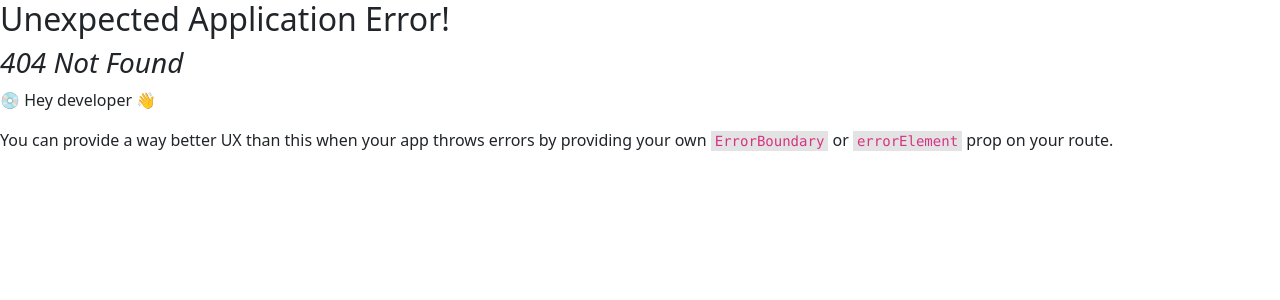
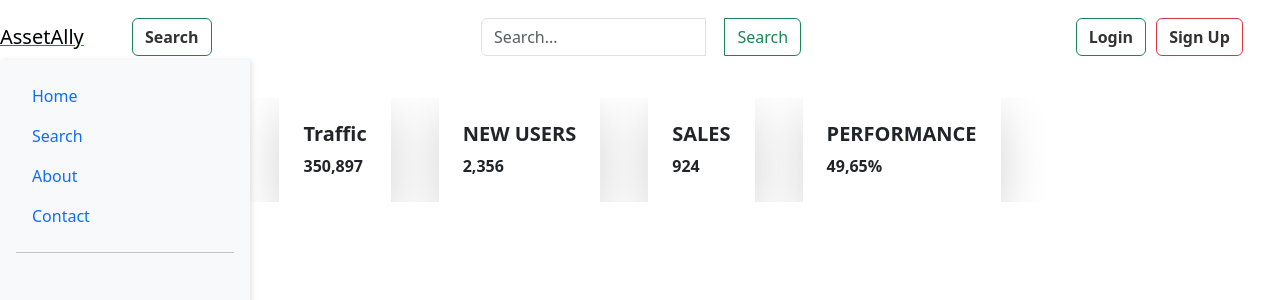
Before and after one commit to dhwanilTrojanpy/Finance-Dash, a React (Create React App) app: page /company/1 in a window 1280 px wide. Before the commit this address had no page. Shown: the top 300 px of the page. Built offline with nearby package versions, Linux system fonts and the light colour scheme; no server answers.

Commit message:
Create company Page. Bifurcate page into dashboard and sidebar component.add Get company API

```diff
--- a/src/App.js
+++ b/src/App.js
@@ -32,6 +32,7 @@ function App() {
         handleChange={(e) => dispatch(searchedInSearchBox(e.target.value))}
         handleClick={handleClick}
       />
+
       <Outlet />
     </>
   );
--- a/src/Components/Card.jsx
+++ b/src/Components/Card.jsx
@@ -14,9 +14,12 @@ const Card = ({
   removeFromPortfolio
 }) => (
   <tr>
-    <Link to={`/company/{ticker}`}>
-    <td>{stockName} ({ticker})</td>
-    </Link>
+
+    <td>
+      <Link to={`/company/${ticker}`}>
+        {stockName} ({ticker})
+      </Link>
+    </td>
     <td>{currency}</td>
     <td>{exchangeShortName}</td>
     <td>{stockExchange}</td>
--- /dev/null
+++ b/src/Components/Dashboard.jsx
@@ -0,0 +1,76 @@
+import React from 'react'
+
+function Dashboard() {
+  return (
+   <>
+   <div className="relative md:ml-64 bg-blueGray-100 w-full">
+        <div className="relative pt-20 pb-32 bg-lightBlue-500">
+          <div className="px-4 md:px-6 mx-auto w-full">
+            <div>
+              <div className="flex flex-wrap">
+                <div className="w-full lg:w-6/12 xl:w-3/12 px-4">
+                  <div className="relative flex flex-col min-w-0 break-words bg-white rounded-lg mb-6 xl:mb-0 shadow-lg">
+                    <div className="flex-auto p-4">
+                      <div className="flex flex-wrap">
+                        <div className="relative w-full pr-4 max-w-full flex-grow flex-1">
+                          <h5 className="text-blueGray-400 uppercase font-bold text-xs">
+                            Traffic
+                          </h5>
+                          <span className="font-bold text-xl">350,897</span>
+                        </div>
+                      </div>
+                    </div>
+                  </div>
+                </div>
+                <div className="w-full lg:w-6/12 xl:w-3/12 px-4">
+                  <div className="relative flex flex-col min-w-0 break-words bg-white rounded-lg mb-6 xl:mb-0 shadow-lg">
+                    <div className="flex-auto p-4">
+                      <div className="flex flex-wrap">
+                        <div className="relative w-full pr-4 max-w-full flex-grow flex-1">
+                          <h5 className="text-blueGray-400 uppercase font-bold text-xs">
+                            NEW USERS
+                          </h5>
+                          <span className="font-bold text-xl">2,356</span>
+                        </div>
+                      </div>
+                    </div>
+                  </div>
+                </div>
+                <div className="w-full lg:w-6/12 xl:w-3/12 px-4">
+                  <div className="relative flex flex-col min-w-0 break-words bg-white rounded-lg mb-6 xl:mb-0 shadow-lg">
+                    <div className="flex-auto p-4">
+                      <div className="flex flex-wrap">
+                        <div className="relative w-full pr-4 max-w-full flex-grow flex-1">
+                          <h5 className="text-blueGray-400 uppercase font-bold text-xs">
+                            SALES
+                          </h5>
+                          <span className="font-bold text-xl">924</span>
+                        </div>
+                      </div>
+                    </div>
+                  </div>
+                </div>
+                <div className="w-full lg:w-6/12 xl:w-3/12 px-4">
+                  <div className="relative flex flex-col min-w-0 break-words bg-white rounded-lg mb-6 xl:mb-0 shadow-lg">
+                    <div className="flex-auto p-4">
+                      <div className="flex flex-wrap">
+                        <div className="relative w-full pr-4 max-w-full flex-grow flex-1">
+                          <h5 className="text-blueGray-400 uppercase font-bold text-xs">
+                            PERFORMANCE
+                          </h5>
+                          <span className="font-bold text-xl">49,65%</span>
+                        </div>
+                      </div>
+                    </div>
+                  </div>
+                </div>
+              </div>
+            </div>
+          </div>
+        </div>
+      </div>
+   </>
+  )
+}
+
+export default Dashboard
--- a/src/Components/Navbar.jsx
+++ b/src/Components/Navbar.jsx
@@ -8,27 +8,16 @@ function Navbar({
     handleClick
 }) {
     return (
-        <nav className="navbar navbar-expand-lg navbar-light bg-custom mb-3">
+        <nav className="navbar navbar-expand-lg navbar-light bg-custom mb-4">
+            <Link to="/">
+                <a className="navbar-brand">AssetAlly</a>
+            </Link>
             <div className="container">
-                <Link to="/">
-                <a className="navbar-brand" href="#">AssetAlly</a>
-                </Link>
-                <button
-                    className="navbar-toggler"
-                    type="button"
-                    data-toggle="collapse"
-                    data-target="#navbarNav"
-                    aria-controls="navbarNav"
-                    aria-expanded="false"
-                    aria-label="Toggle navigation"
-                >
-                    <span className="navbar-toggler-icon"></span>
-                </button>
                 <div className="collapse navbar-collapse" id="navbarNav">
                     <ul className="navbar-nav mr-auto">
                         <li className="nav-item">
                             <Link to="/search">
-                            <div className="nav-item"  style={{ fontWeight: 'bold', color: '#333' }}>Search </div>
+                            <button className="nav-item btn btn-outline-success"  style={{ fontWeight: 'bold', color: '#333' }}>Search </button>
                             </Link>
                         </li>
                     </ul>
--- a/src/Components/Search.jsx
+++ b/src/Components/Search.jsx
@@ -19,7 +19,7 @@ const Search = ({
       style={{ marginRight: '10px' }}
     />
     <button
-      className="btn btn-outline-success my-2 my-sm-0"
+      className="btn btn-outline-success my-sm-0"
       type="button"
       onClick={handleClick}
       style={{ marginLeft: '8px' }}
--- /dev/null
+++ b/src/Components/Sidebar/Sidebar.css
@@ -0,0 +1,12 @@
+/* Add this to your CSS file */
+.sidebar {
+  height: calc(100vh - 56px); /* Adjust height to account for the navbar height */
+  position: fixed;
+  top: 60px; /* Set top to the height of the navbar */
+  left: 0;
+  overflow-y: auto;
+  width: 250px; /* Adjust the width as needed */
+  background-color: white;
+  z-index: 10; /* Ensure it is above other content */
+  box-shadow: 2px 0 5px rgba(0, 0, 0, 0.1); /* Optional: Add a shadow for visual separation */
+}
--- /dev/null
+++ b/src/Components/Sidebar/Sidebar.jsx
@@ -0,0 +1,38 @@
+import React from 'react';
+import { Link } from 'react-router-dom';
+import 'bootstrap/dist/css/bootstrap.min.css';
+import './Sidebar.css';
+
+    function Sidebar() {
+      return (
+        <div className="d-flex">
+          <nav className="sidebar bg-light flex-shrink-0 p-3 vh-100" style={{ width: '250px' }}>
+            <ul className="nav flex-column">
+              <li className="nav-item">
+                <Link to="/" className="nav-link active">
+                  <i className="fas fa-home"></i> Home
+                </Link>
+              </li>
+              <li className="nav-item">
+                <Link to="/search" className="nav-link">
+                  <i className="fas fa-search"></i> Search
+                </Link>
+              </li>
+              <li className="nav-item">
+                <Link to="/about" className="nav-link">
+                  <i className="fas fa-info-circle"></i> About
+                </Link>
+              </li>
+              <li className="nav-item">
+                <Link to="/contact" className="nav-link">
+                  <i className="fas fa-envelope"></i> Contact
+                </Link>
+              </li>
+            </ul>
+            <hr />
+          </nav>
+        </div>
+      );
+    }
+
+export default Sidebar;
--- a/src/Pages/CompanyPage.jsx
+++ b/src/Pages/CompanyPage.jsx
@@ -1,10 +1,33 @@
-import React from 'react'
+import React, { useEffect, useState } from 'react'
+import {useParams} from "react-router-dom";
+import {getCompanyDetails} from "../api";
+import Sidebar from "../Components/Sidebar/Sidebar";
+import Dashboard from '../Components/Dashboard';
+
 
 function CompanyPage() {
+  const {ticker} = useParams();
+  const [companyDetails, setCompanyDetails] = useState();
+
+  useEffect(() =>{
+    const getCompany = async () =>{
+      try {
+        const result = await getCompanyDetails(ticker);
+        setCompanyDetails(result.data[0]);
+      } catch (error) {
+        console.log("Unexpected error while getting companies details:",error);
+      }
+    }
+    getCompany();
+  },[ticker])
+  console.log(companyDetails);
   return (
-    <div>
-
+    <>
+    <div className="w-full relative flex ct-docs-disable-sidebar-content overflow-x-hidden">
+    <Sidebar />
+      <Dashboard/>
     </div>
+    </>
   )
 }
 
--- a/src/Pages/SearchPage.jsx
+++ b/src/Pages/SearchPage.jsx
@@ -9,10 +9,9 @@ function SearchPage() {
     const dispatch = useDispatch();
     const portfolio = useSelector(state => state.portfolio);
     const searchResult = useSelector(state => state.searchResult);
-    const isSearched = useSelector(state => state.isSearched);
+    const isSearched = useSelector(state => state.isSearched.isSearched);
 
     console.log("searchResult",searchResult);
-    // const [searched, SetSearched] = useState(false);
 
     const addPortfolio = (stock) =>{
         dispatch(addToPortfolio(stock));
--- a/src/Routes/Routes.jsx
+++ b/src/Routes/Routes.jsx
@@ -11,7 +11,7 @@ export const router = createBrowserRouter([
         children : [
             { path : "" , element : <HomePage/> },
             { path : "search" , element : <SearchPage/> },
-            { path : "company:ticker" , element : <CompanyPage/> },
+            { path : "company/:ticker" , element : <CompanyPage/> },
 
         ]
     }
--- a/src/api.js
+++ b/src/api.js
@@ -1,9 +1,9 @@
 import axios from "axios";
+const apiKey = "VZhOwEbcdQXJQfgdMNntsVrUjOeuZuZ6";
 
 const searchCompanies = async (query) =>{
 
     try {
-        const apiKey = "xIzH30lfRTB21ubAUGklIKJx659j2gHF";
         const data = await axios.get(
             `https://financialmodelingprep.com/api/v3/search-ticker?query=${query}&limit=10&exchange=NASDAQ&apikey=${apiKey}`
         );
@@ -18,8 +18,30 @@ const searchCompanies = async (query) =>{
             console.log("Unexpected error:",error);
             return `Unexpected error has occured`;
         }
-
     }
 }
 
-export {searchCompanies};
+const getCompanyDetails = async (query) =>{
+
+    try {
+        const data = await axios.get(
+            `https://financialmodelingprep.com/api/v3/profile/${query}?apikey=${apiKey}`
+        );
+        return data;
+
+    } catch (error) {
+        if(axios.isAxiosError(error)){
+            console.log("Error while fetching an API: ",error.message);
+            return null;
+        }
+        else{
+            console.log("Unexpected error:",error);
+            return null;
+        }
+    }
+}
+
+export {
+    searchCompanies,
+    getCompanyDetails
+ };
```
